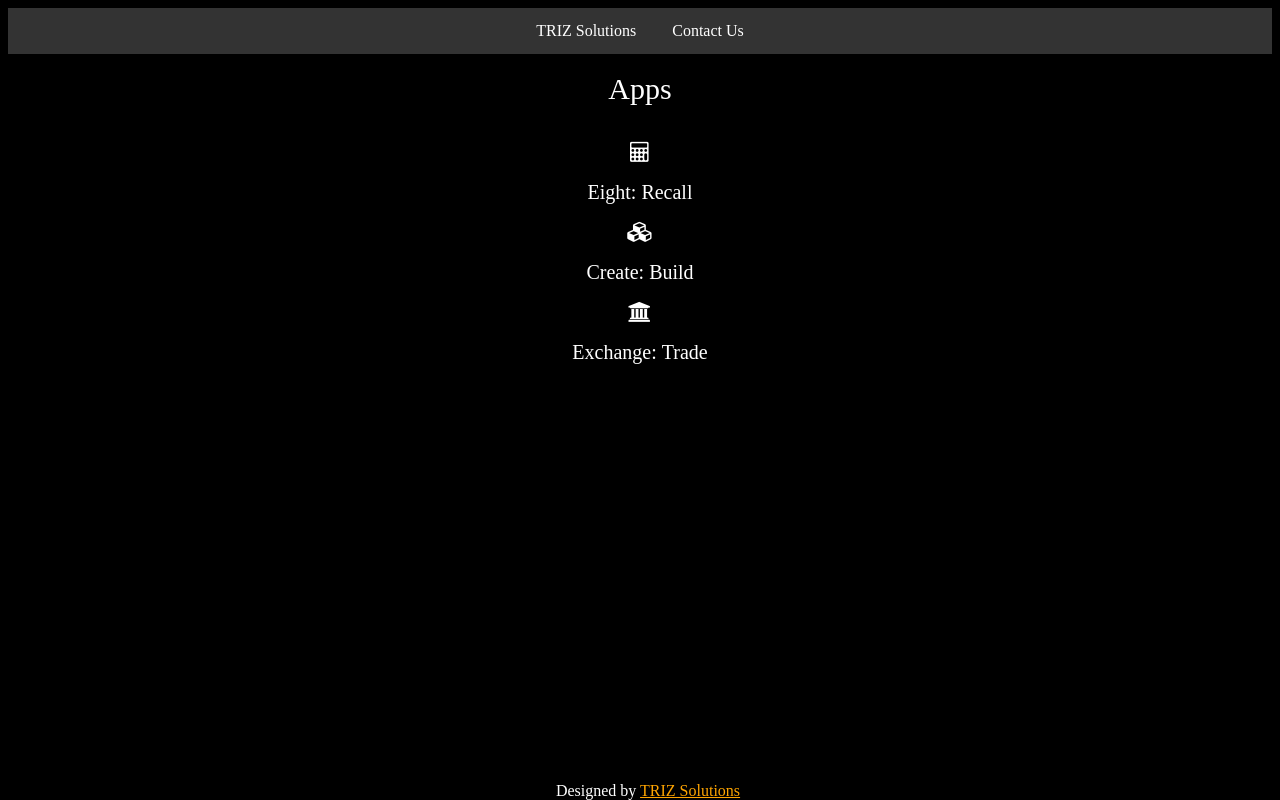
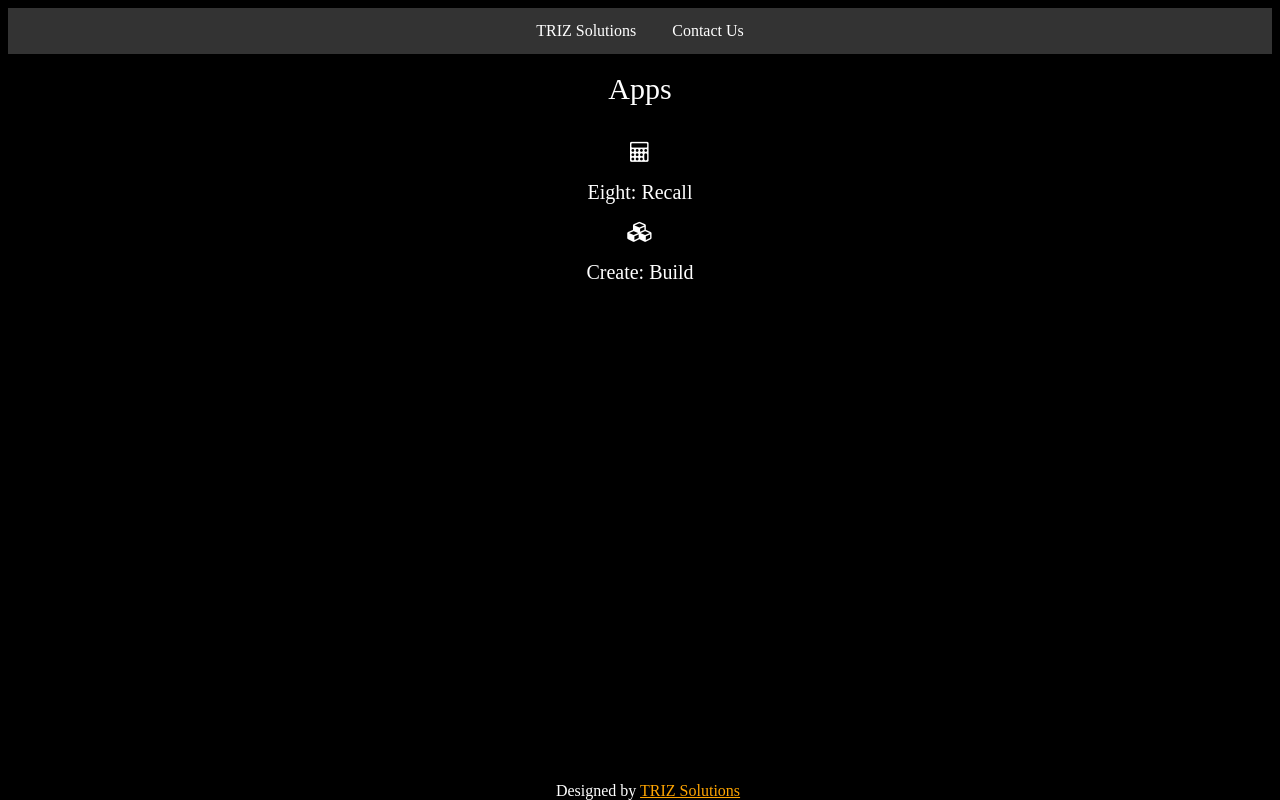
Before and after one commit to trizinc/trizinc.github.io, a plain HTML site: page index.html in a window 1280 px wide. Drawn offline with nearby package versions, Linux system fonts and the light colour scheme.

Commit message:
Update index.html

```diff
--- a/index.html
+++ b/index.html
@@ -31,7 +31,7 @@
 <div class=icon-bar>
 <a href=eight-min.html target=_blank><i class="fa fa-calculator"><br><br>Eight: Recall</i></a><br><br>
 <a href=create-min.html target=_blank><i class="fa fa-cubes"><br><br>Create: Build</i></a><br><br>
-<a href=exchange-min.html target=_blank><i class="fa fa-bank"><br><br>Exchange: Trade</i></a>
+<!-- <a href=exchange-min.html target=_blank><i class="fa fa-bank"><br><br>Exchange: Trade</i></a> -->
 </div>
 <script src=https://ajax.googleapis.com/ajax/libs/jquery/3.0.0/jquery.min.js></script>
 <script src=https://ajax.googleapis.com/ajax/libs/jqueryui/1.11.4/jquery-ui.min.js></script>
```
